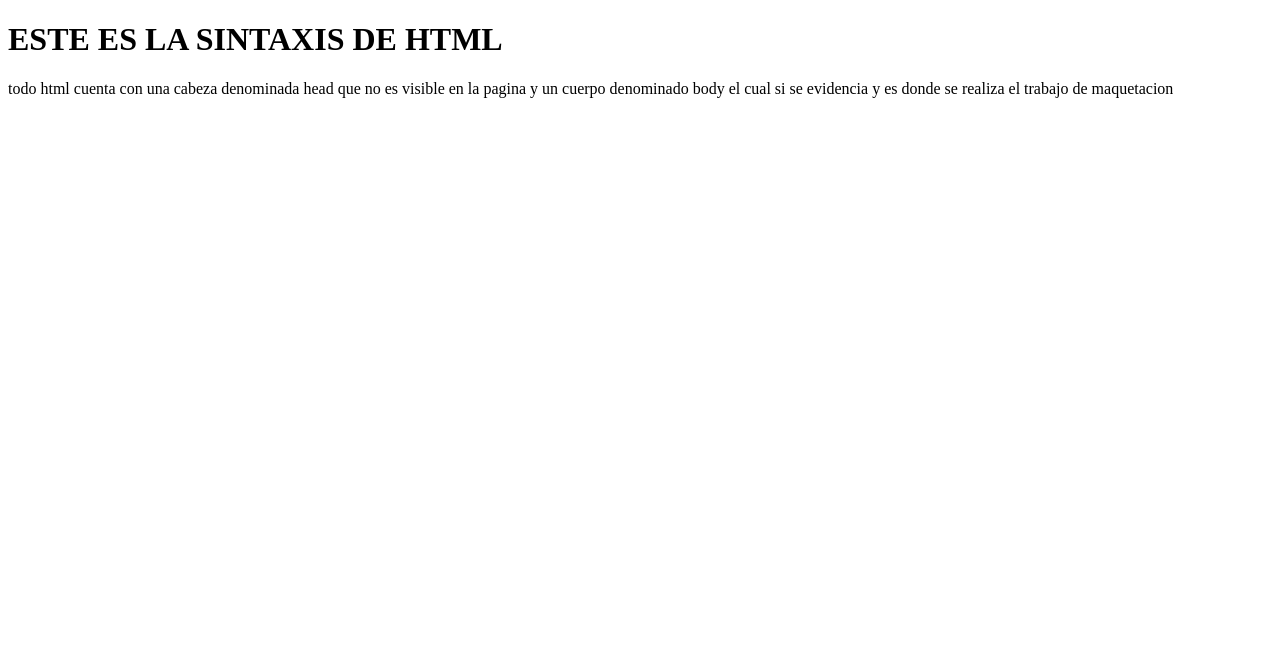
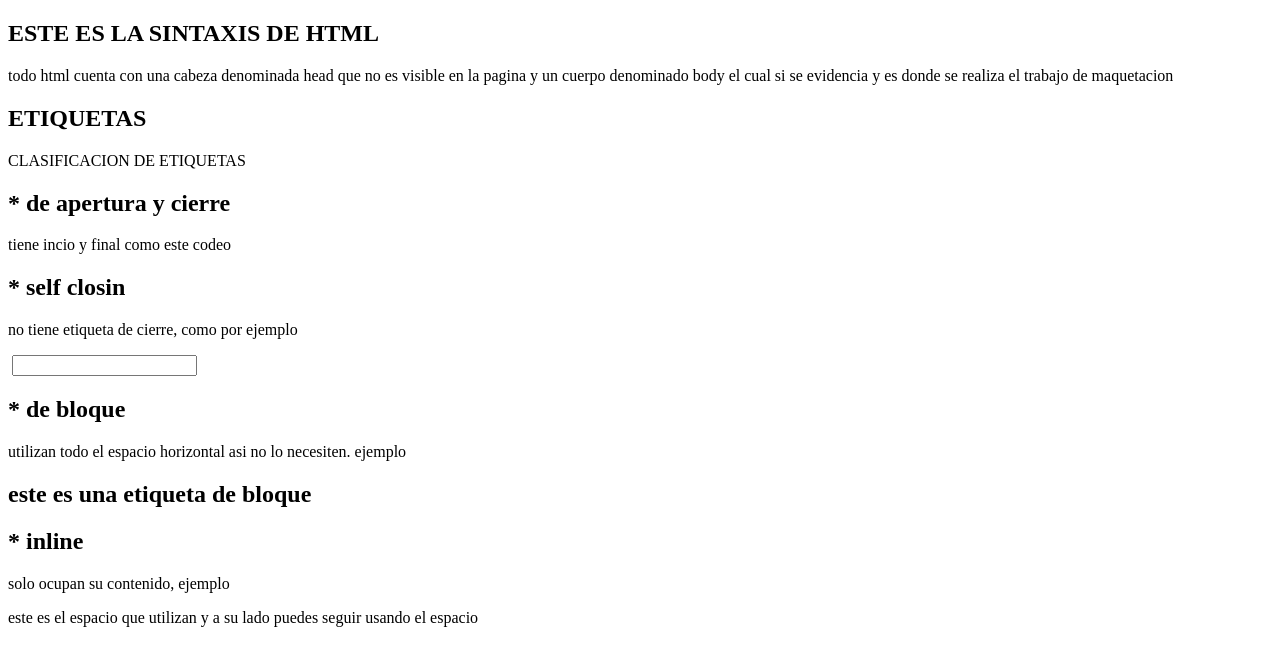
Before and after one commit to wagner-gamarra/miprimerhtml, a plain HTML site: page index.html in a window 1280 px wide. Drawn offline with Linux system fonts and the light colour scheme.

Commit message:
creacion de concepto de etiquetas y clases

```diff
--- a/index.html
+++ b/index.html
@@ -3,12 +3,42 @@
 <head>
     <meta charset="UTF-8">
     <meta name="viewport" content="width=device-width, initial-scale=1.0">
-    <title>Document</title>
+    <title>primer proyecto html</title>
 </head>
 <body>
-    <h1>ESTE ES LA SINTAXIS DE HTML</h1>
-    <P>todo html cuenta con una cabeza denominada head que no es visible en la pagina y un cuerpo denominado body el cual si se evidencia y es donde se realiza el trabajo de maquetacion</P>
-    <!-- <P>este es un recordatorio, el cual dejamos en evidencia para fines del proyecto</P> -->
+    <section>
+        <h1>ESTE ES LA SINTAXIS DE HTML</h1>
+        <P>todo html cuenta con una cabeza denominada head que no es visible en la pagina y un cuerpo denominado body el cual si se evidencia y es donde se realiza el trabajo de maquetacion</P>
+        <!-- <P>este es un recordatorio, el cual dejamos en evidencia para fines del proyecto</P> -->
+    </section>
+    <section>
+        <header>
+            <h2>ETIQUETAS</h2>
+            <P>CLASIFICACION DE ETIQUETAS</P>
+            <article>
+                <h2>* de apertura y cierre</h2>
+                <p>tiene incio y final como este codeo</p>
+            </article>
+            <article>
+                <h2>* self closin</h2>
+                <p>no tiene etiqueta de cierre, como por ejemplo</p>
+                <img src="" alt=""/>
+                <input type=""/>
+            </article>
+            <article>
+                <h2>* de bloque</h2>
+                <p>utilizan todo el espacio horizontal asi no lo necesiten. ejemplo</p>
+                <h2>este es una etiqueta de bloque</h2>
+            </article>
+            <article>
+                <h2>* inline</h2>
+                <p>solo ocupan su contenido, ejemplo</p>
+                <span>este es el espacio que utilizan</span>
+                <span>y a su lado puedes seguir usando el espacio</span>
+            </article>
+        </header>
+    </section>
+
 
 </body>
 </html>
```
Also changed, not shown: 1 other file.
